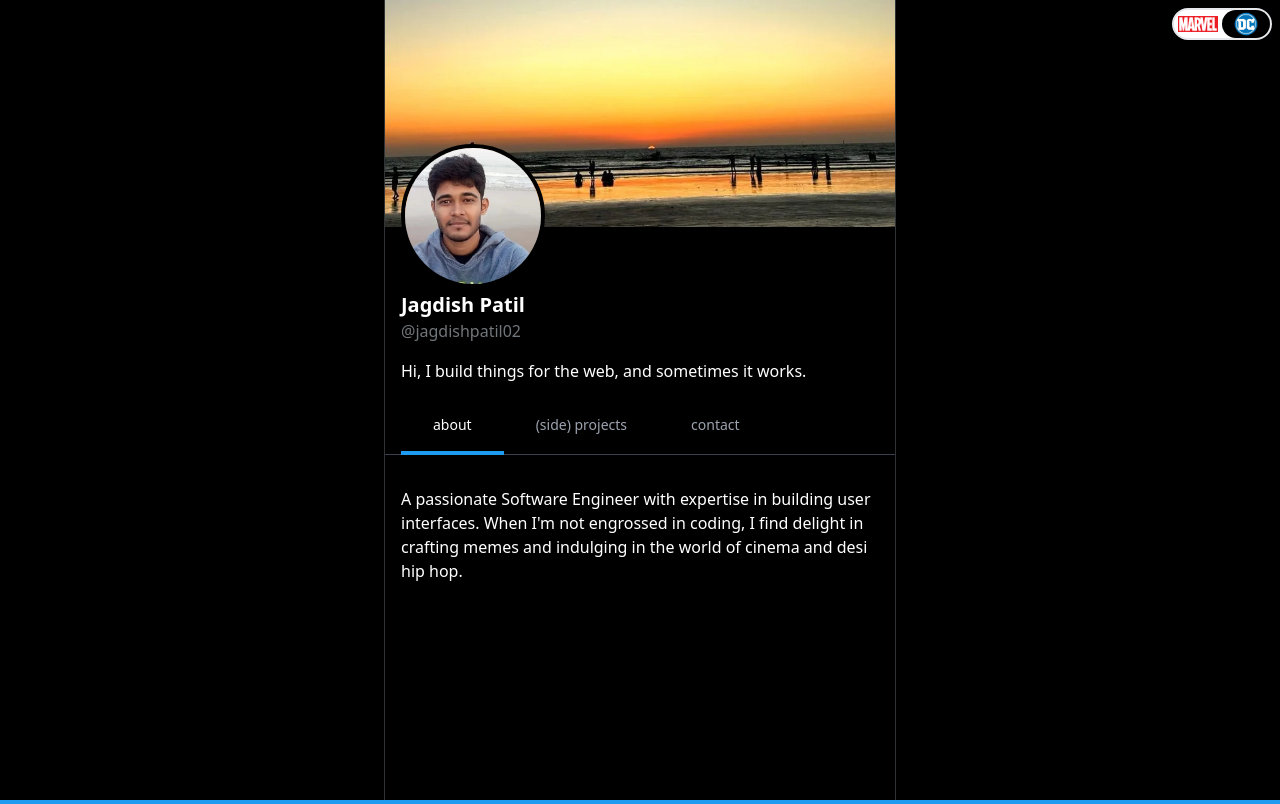
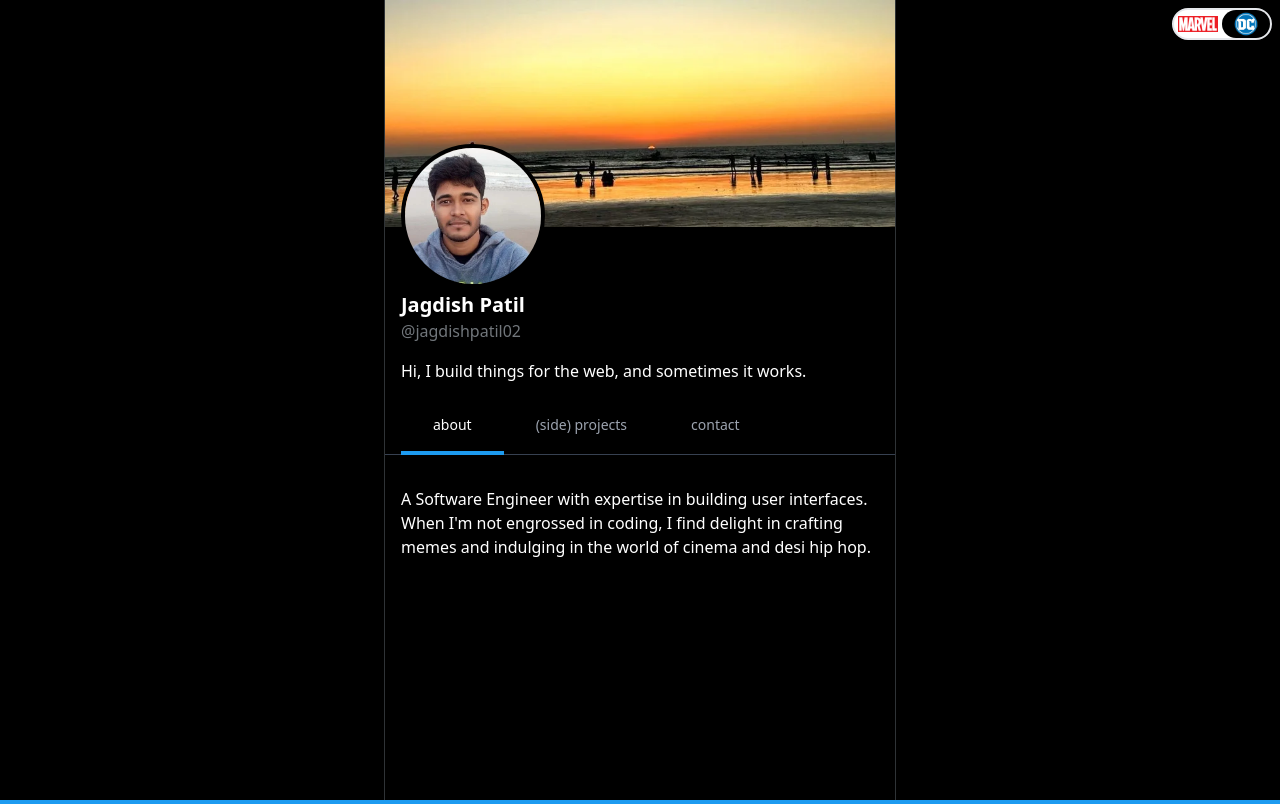
Before and after one commit to jagdishpatil02/portfolio, an Angular app: page /home in a window 1280 px wide. Built offline with nearby package versions, Linux system fonts and the light colour scheme.

Commit message:
changed the text

```diff
--- a/src/app/home/home.component.html
+++ b/src/app/home/home.component.html
@@ -51,7 +51,7 @@
     <div id="tabContentExample" class="pb-16">
         <div class="hidden p-4 " id="profile-example" role="tabpanel" aria-labelledby="profile-tab">
             <p class="text-md text-black dark:text-white">
-                A passionate Software Engineer with expertise in building user interfaces. When I'm not engrossed in
+                A Software Engineer with expertise in building user interfaces. When I'm not engrossed in
                 coding, I find delight in crafting memes and
                 indulging in the world of cinema and desi hip hop.
             </p>
```
